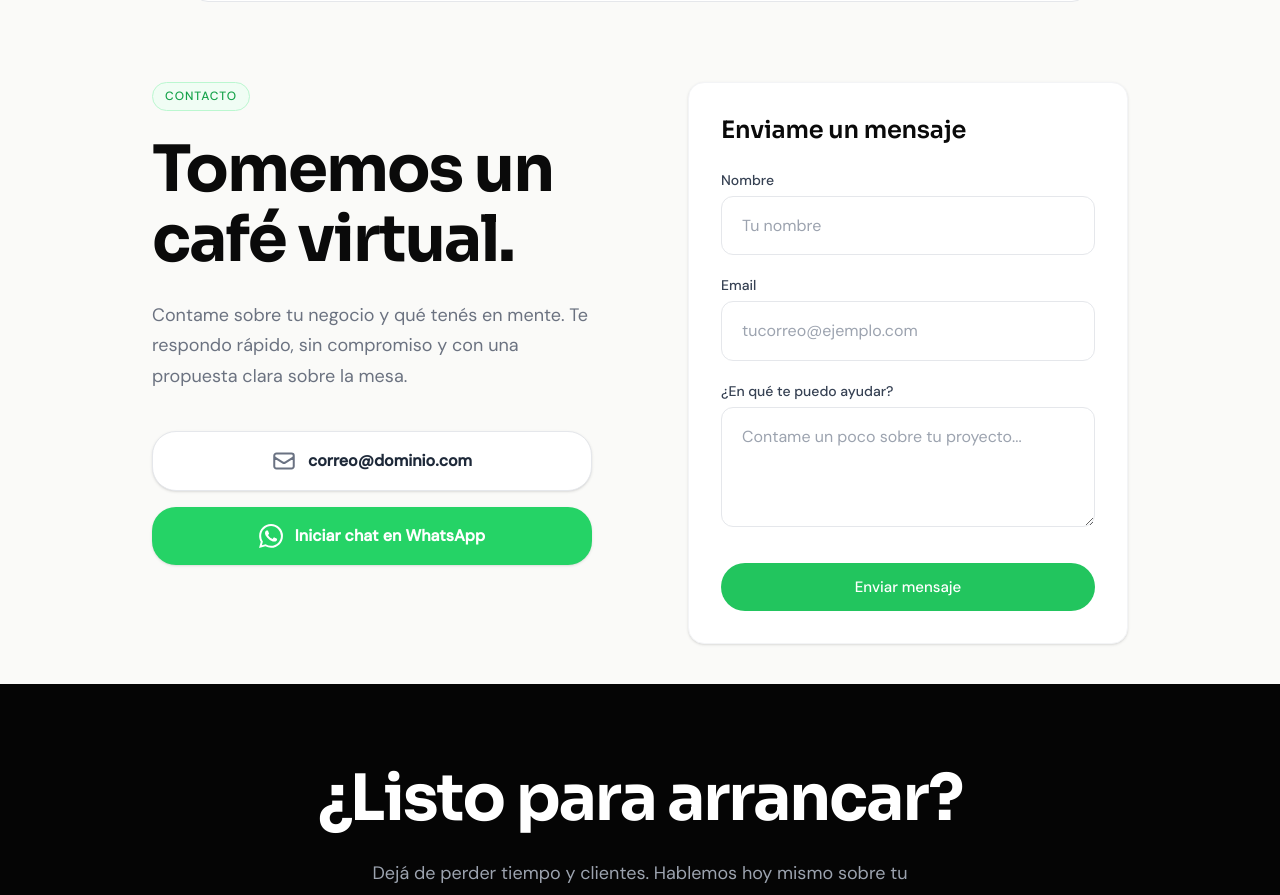
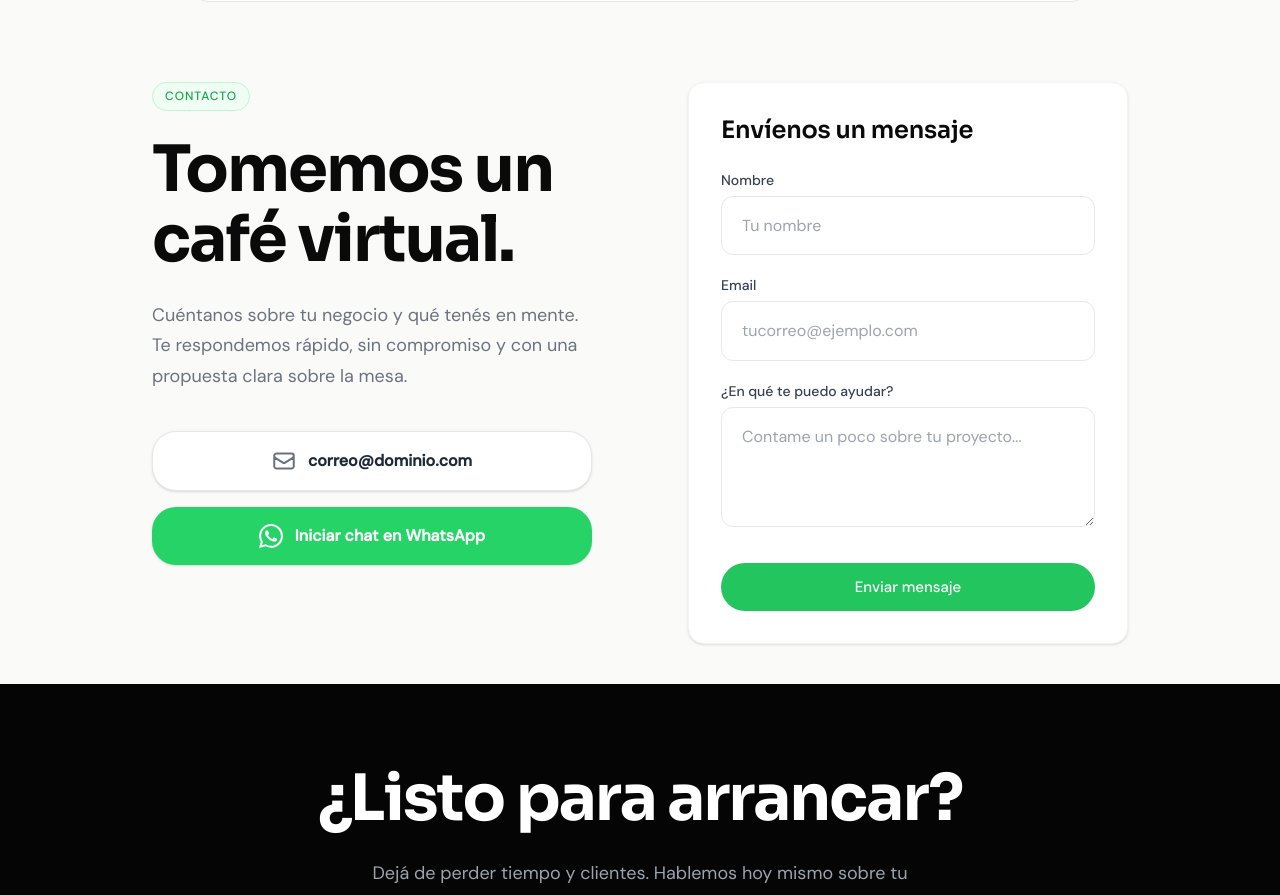
Before and after one commit to JeremiasBustos02/landing-servicios-dev, a React (Vite) app: page / in a window 1280 px wide. Shown: the part 4109-5004 px from the top of the page. Built offline with nearby package versions, Linux system fonts and the light colour scheme.

Commit message:
feat: refactorizacion de texto en Contacto

```diff
--- a/src/components/Contact.jsx
+++ b/src/components/Contact.jsx
@@ -22,7 +22,7 @@ export default function Contact() {
 
                         <h2 className="heading-xl">Tomemos un café virtual.</h2>
                         <p className="lead">
-                            Contame sobre tu negocio y qué tenés en mente. Te respondo rápido,
+                            Cuéntanos sobre tu negocio y qué tenés en mente. Te respondemos rápido,
                             sin compromiso y con una propuesta clara sobre la mesa.
                         </p>
 
@@ -57,7 +57,7 @@ export default function Contact() {
 
                     {/* COLUMNA DERECHA: Formulario */}
                     <div className="bg-white p-8 rounded-2xl shadow-sm border border-gray-100">
-                        <h3 className="heading-md mb-6">Enviame un mensaje</h3>
+                        <h3 className="heading-md mb-6">Envíenos un mensaje</h3>
 
                         <form onSubmit={handleSubmit} className="flex flex-col gap-5">
                             <div>
```
